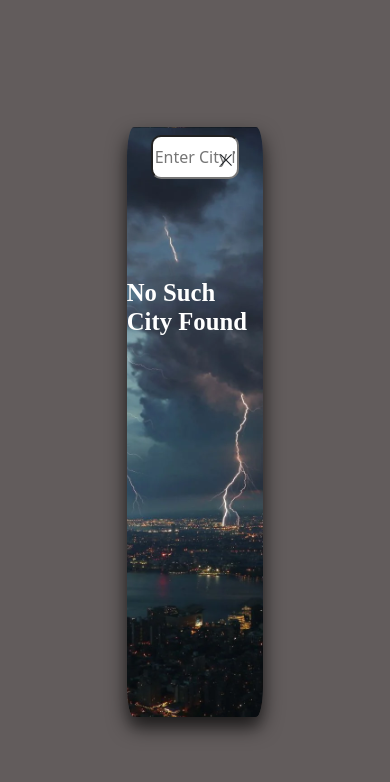
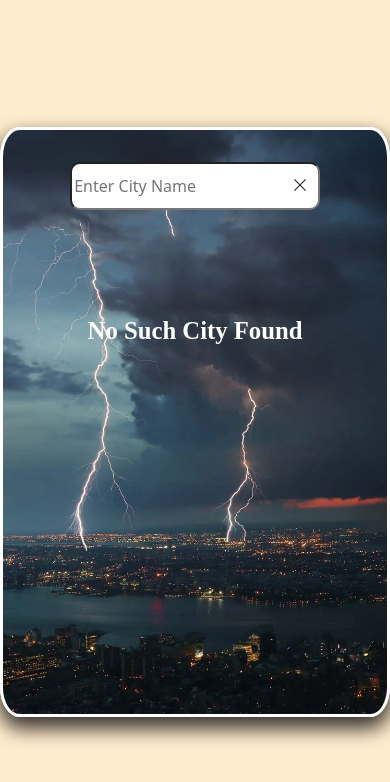
Before and after one commit to AyushSharma72/WeatherApp, a React app: page / in a window 390 px wide. Built offline with nearby package versions, Linux system fonts and the light colour scheme; no server answers.

Commit message:
Update weather.css

```diff
--- a/src/weather.css
+++ b/src/weather.css
@@ -1,16 +1,17 @@
-body{
-  background-color: rgb(98, 92, 92);
+body {
+  background-color: blanchedalmond;
 }
 
 .ParentDiv {
   width: 100%;
-  height: 100vh;
+  height: 100dvh;
   display: flex;
   justify-content: center;
   align-items: center;
 }
 
 .OuterBox {
+  border: 3px solid white;
   height: 70%;
   background-image: url(wearher.webp);
   background-size: cover;
@@ -19,43 +20,59 @@ body{
   display: flex;
   flex-direction: column;
   align-items: center;
-  gap:10%;
+  gap: 10%;
   border-radius: 5%;
-  box-shadow: 0 10px 8px 0 rgba(0, 0, 0, 0.1), 0 10px 20px 0 rgba(0, 0, 0, 0.7);
+  box-shadow: 0 10px 20px 0 rgba(0, 0, 0, 0.3), 0 10px 20px 0 rgba(0, 0, 0, 0.7);
 
 }
+
 .InputCity {
-  margin-top: 1rem;
   border-radius: 10px;
   width: 100%;
-  height: 100%;
+  height: 3rem;
 }
 
-.inputfield{
+.inputfield {
+  margin-top: 2rem;
   display: flex;
-  align-items:center;
-  width:65%;
+  justify-content: center;
+  align-items: center;
+  width: 65%;
 
 }
-.Cross{
-  top:18%;
-  position:absolute;
-  right:40%;
+
+.Cross {
+  top: 21%;
+  position: absolute;
+  right: 40%;
 }
 
-.Cross:hover{
-background-color: rgba(0, 0, 0, 0.205);
+.Cross:hover {
+  background-color: rgba(0, 0, 0, 0.205);
 }
 
-.WeatherInfo{
+.WeatherInfo {
   height: 100%;
   display: flex;
   flex-direction: column;
-  gap:5%;
+  gap: 5%;
   align-items: center;
 }
-.font{
+
+.font {
   font-weight: 800;
-  color:white;
-  font-family:'Times New Roman', Times, serif;
+  color: white;
+  font-family: 'Times New Roman', Times, serif;
 }
+
+@media only screen and (max-width:425px) {
+  .OuterBox {
+    height: 70%;
+    width: 100%;
+  }
+
+  .Cross {
+    right:21%;
+  }
+
+}
```
